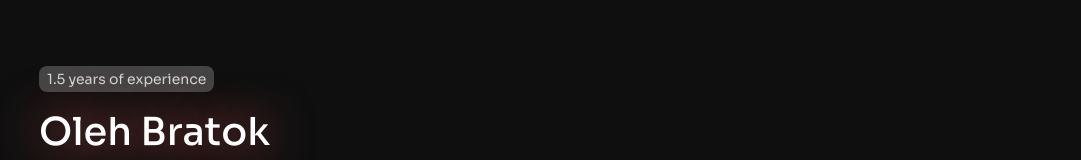
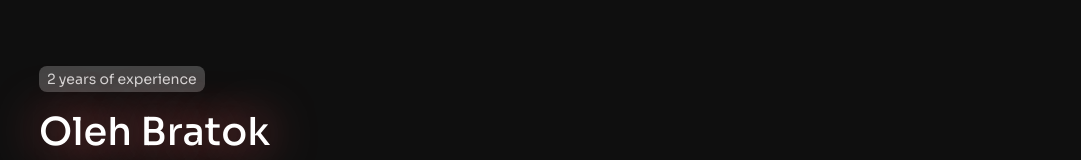
Before and after one commit to Takemyeye/portfolio-vue, a Vue app: page / in a window 1280 px wide. Shown: the part 245-405 px from the top of the page, without its empty margins (89-1170 px from the left). Built offline with nearby package versions, Linux system fonts and the light colour scheme.

Commit message:
Update topBar.vue
error

```diff
--- a/src/components/unit/topBar.vue
+++ b/src/components/unit/topBar.vue
@@ -2,7 +2,7 @@
   <div class="topBar">
     <div class="left-panel">
       <div class="experience">
-        <h5>1.5 years of experience</h5>
+        <h5>2 years of experience</h5>
       </div>
       <h1>Oleh Bratok</h1>
       <h3>Full Stack Developer</h3>
```
